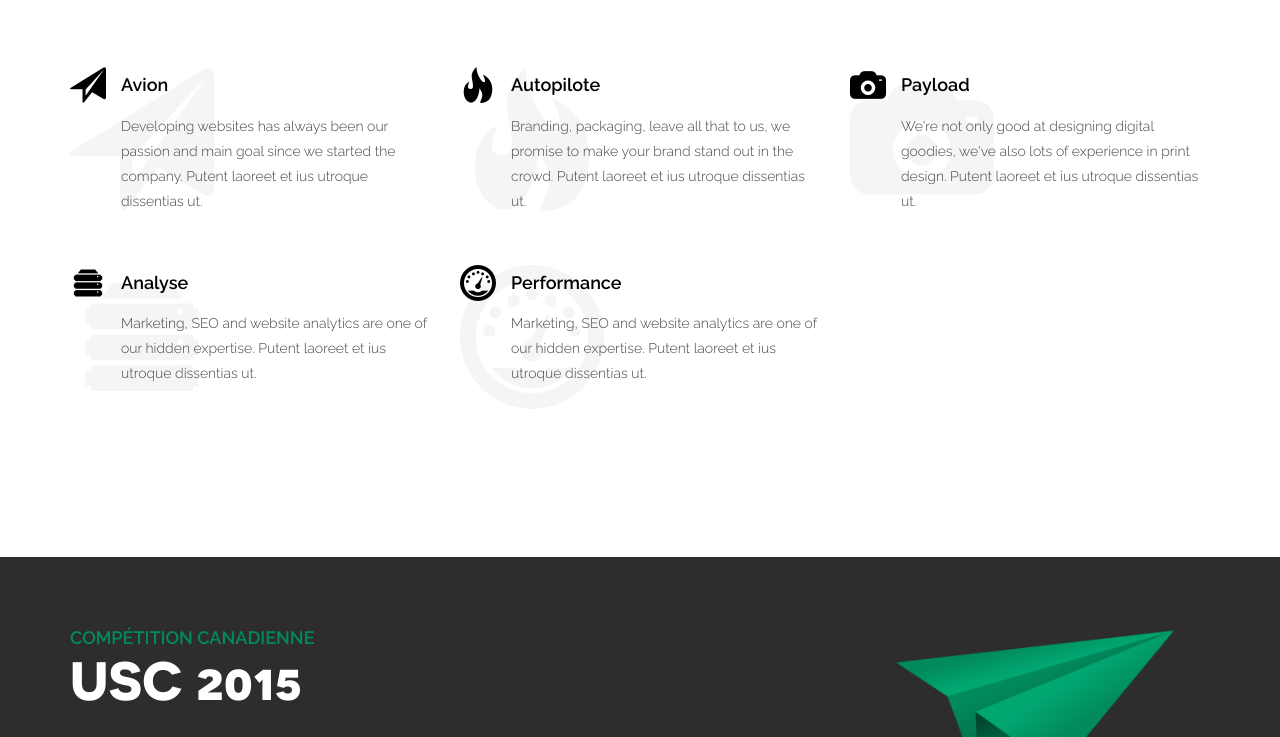
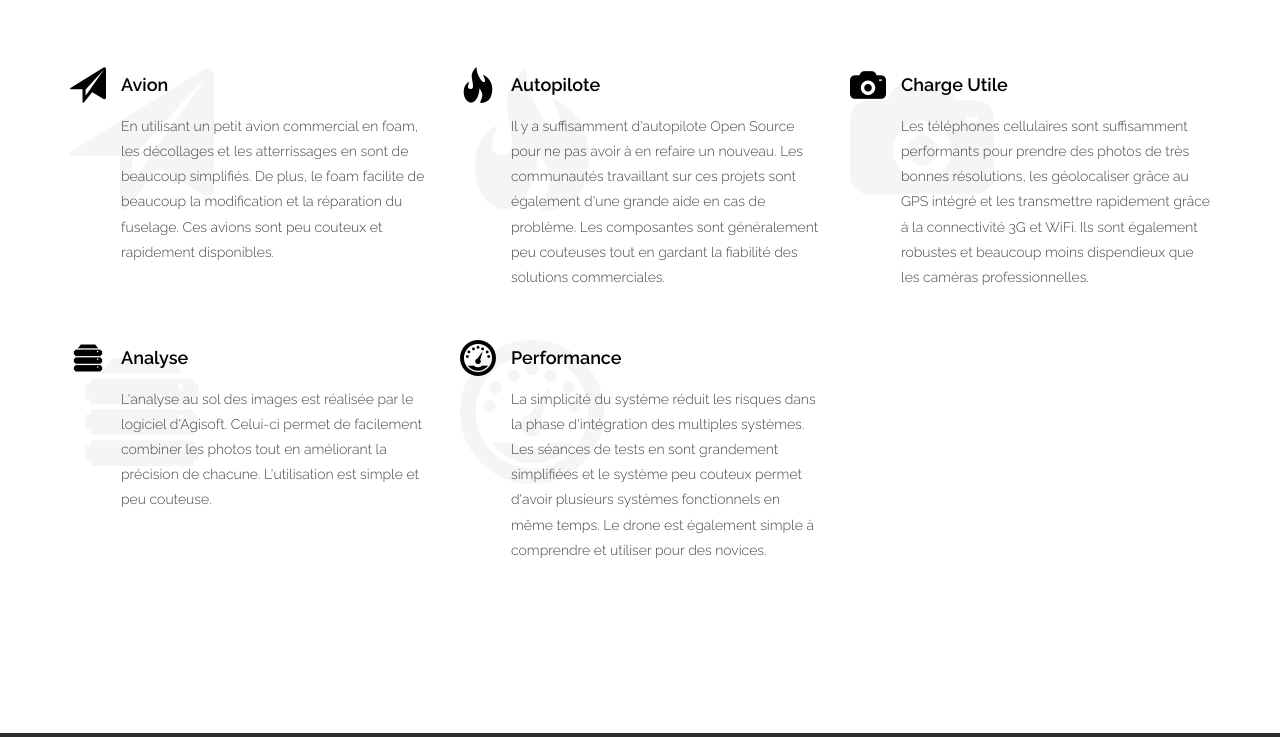
Before and after one commit to Straktor/KISSUS-site, a website: page index.html in a window 1280 px wide. Shown: the part 3656-4393 px from the top of the page. Drawn offline with Linux system fonts and the light colour scheme; some packages are replaced by stand-ins of ours; a web font is replaced by a local one.

Commit message:
Ajout de descriptions dans la section Système

```diff
--- a/index.html
+++ b/index.html
@@ -542,7 +542,7 @@
 									<div class="service-info">
 										<h4 class="service-name">Avion</h4>
 										<p class="service-description">
-											Developing websites has always been our passion and main goal since we started the company. Putent laoreet et ius utroque dissentias ut.
+											En utilisant un petit avion commercial en foam, les décollages et les atterrissages en sont de beaucoup simplifiés. De plus, le foam facilite de beaucoup la modification et la réparation du fuselage. Ces avions sont peu couteux et rapidement disponibles.
 										</p>
 									</div>
 
@@ -561,7 +561,7 @@
 									<div class="service-info">
 										<h4 class="service-name">Autopilote</h4>
 										<p class="service-description">
-											Branding, packaging, leave all that to us, we promise to make your brand stand out in the crowd. Putent laoreet et ius utroque dissentias ut.
+											Il y a suffisamment d'autopilote Open Source pour ne pas avoir à en refaire un nouveau. Les communautés travaillant sur ces projets sont également d'une grande aide en cas de problème. Les composantes sont généralement peu couteuses tout en gardant la fiabilité des solutions commerciales.
 										</p>
 									</div>
 
@@ -578,9 +578,9 @@
 										<i class="gi gi-camera shadow-icon" data-animation-name="fadeInLeft" data-animation-delay="0"></i>
 									</div>
 									<div class="service-info">
-										<h4 class="service-name">Payload</h4>
+										<h4 class="service-name">Charge Utile</h4>
 										<p class="service-description">
-											We're not only good at designing digital goodies, we've also lots of experience in print design. Putent laoreet et ius utroque dissentias ut.
+											Les téléphones cellulaires sont suffisamment performants pour prendre des photos de très bonnes résolutions, les géolocaliser grâce au GPS intégré et les transmettre rapidement grâce à la connectivité 3G et WiFi. Ils sont également robustes et beaucoup moins dispendieux que les caméras professionnelles.
 										</p>
 									</div>
 
@@ -605,7 +605,7 @@
 									<div class="service-info">
 										<h4 class="service-name">Analyse</h4>
 										<p class="service-description">
-											Marketing, SEO and website analytics are one of our hidden expertise. Putent laoreet et ius utroque dissentias ut.
+											L'analyse au sol des images est réalisée par le logiciel d'Agisoft. Celui-ci permet de facilement combiner les photos tout en améliorant la précision de chacune. L'utilisation est simple et peu couteuse.
 										</p>
 									</div>
 
@@ -624,7 +624,7 @@
 									<div class="service-info">
 										<h4 class="service-name">Performance</h4>
 										<p class="service-description">
-											Marketing, SEO and website analytics are one of our hidden expertise. Putent laoreet et ius utroque dissentias ut.
+											La simplicité du système réduit les risques dans la phase d'intégration des multiples systèmes. Les séances de tests en sont grandement simplifiées et le système peu couteux permet d'avoir plusieurs systèmes fonctionnels en même temps. Le drone est également simple à comprendre et utiliser pour des novices.
 										</p>
 									</div>
 
```
